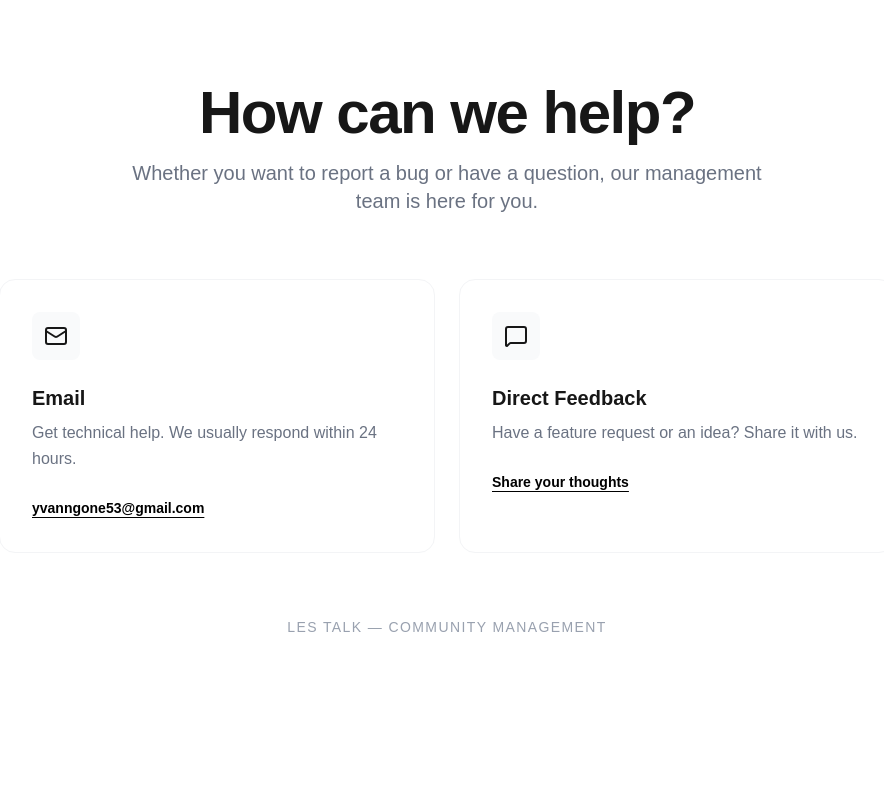
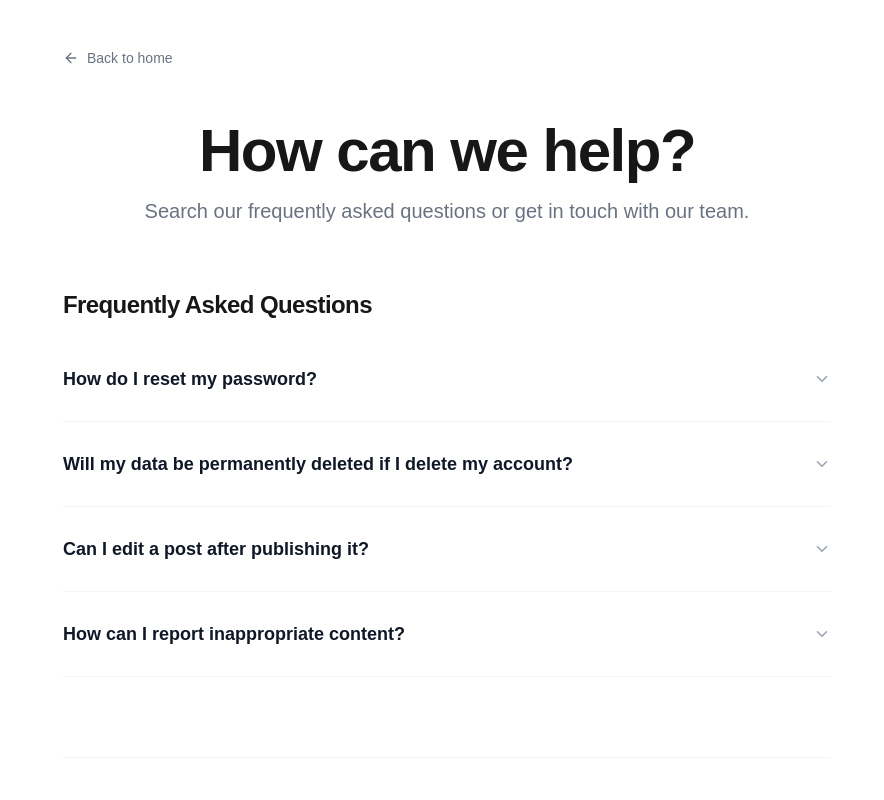
Before and after one commit to yvankraft/blog, a Next.js app: page /support in a window 1280 px wide. Shown: the top 800 px of the page, without its empty margins (193-1077 px from the left). Built offline with nearby package versions, Linux system fonts and the light colour scheme.

Commit message:
feat: enhance support page with FAQ section and contact methods

```diff
--- a/app/blog/[blogId]/page.tsx
+++ /dev/null
@@ -1,15 +0,0 @@
-interface BlogIDPagesProsps {
-  params: {
-    blogId: string;
-  };
-}
-export default function page({ params }: BlogIDPagesProsps) {
-  const { blogId } = params;
-
-  return (
-    <div>
-      <h1 className="title">Blog ID: {blogId}</h1>
-      <p>This is the blog post for ID: {blogId}</p>
-    </div>
-  );
-}
--- a/app/blog/page.tsx
+++ /dev/null
@@ -1,11 +0,0 @@
-import React from "react";
-import Navbar from "../components/Navbar";
-
-export default function pages() {
-  return (
-    <div className="center min-h-screen flex items-center justify-center">
-      <Navbar />
-      <h1 className="title">Blog Pages</h1>
-    </div>
-  );
-}
--- a/app/support/page.tsx
+++ b/app/support/page.tsx
@@ -1,9 +1,26 @@
-import { Mail, MessageSquare, ArrowUpRight } from "lucide-react";
+"use client";
+
+import { useState } from "react";
+import {
+  Mail,
+  MessageSquare,
+  ArrowUpRight,
+  ChevronDown,
+  ArrowLeft,
+} from "lucide-react";
+import Link from "next/link";
+
+interface FAQItem {
+  question: string;
+  answer: string;
+}
 
 export default function SupportPage() {
+  const [openIndex, setOpenIndex] = useState<number | null>(null);
+
   const contactMethods = [
     {
-      title: "Email",
+      title: "Email Support",
       description: "Get technical help. We usually respond within 24 hours.",
       icon: <Mail size={24} />,
       link: "mailto:yvanngone53@gmail.com",
@@ -18,16 +35,111 @@ export default function SupportPage() {
     },
   ];
 
+  const faqs: FAQItem[] = [
+    {
+      question: "How do I reset my password?",
+      answer:
+        "Since we use secure email-based authentication, you can trigger a password reset link directly from the sign-in page by clicking on 'Forgot password'.",
+    },
+    {
+      question: "Will my data be permanently deleted if I delete my account?",
+      answer:
+        "Yes. When you delete your account, all your profile information, sessions, and publications (Posts) are permanently wiped from our database instantly.",
+    },
+    {
+      question: "Can I edit a post after publishing it?",
+      answer:
+        "Absolutely. Go to your profile page, find the post you want to modify, and click on the 'Edit' button to update its content.",
+    },
+    {
+      question: "How can I report inappropriate content?",
+      answer:
+        "If you find a post that violates our community guidelines, please contact us directly via email at yvanngone53@gmail.com with the link to the publication.",
+    },
+  ];
+
+  const toggleFAQ = (index: number) => {
+    setOpenIndex(openIndex === index ? null : index);
+  };
+
   return (
-    <div className="min-h-[90vh] flex flex-col items-center justify-center p-6">
-      <div className="w-full max-w-4xl">
+    <div className="min-h-screen flex flex-col items-center justify-start p-6 py-12 relative">
+      <div className="w-full max-w-3xl">
+        {/* Navigation / Back Home Button */}
+        <div className="mb-12 self-start">
+          <Link
+            href="/"
+            className="inline-flex items-center gap-2 text-sm font-medium text-gray-500 hover:text-black dark:hover:text-white transition-colors group"
+          >
+            <ArrowLeft
+              size={16}
+              className="group-hover:-translate-x-0.5 transition-transform"
+            />
+            Back to home
+          </Link>
+        </div>
+
+        {/* Header */}
         <div className="text-center mb-16">
           <h1 className="text-4xl font-extrabold tracking-tight mb-4 sm:text-6xl">
             How can we help?
           </h1>
           <p className="text-xl text-gray-500 max-w-2xl mx-auto">
-            Whether you want to report a bug or have a question, our management
-            team is here for you.
+            Search our frequently asked questions or get in touch with our team.
+          </p>
+        </div>
+
+        {/* 1. FAQ Section */}
+        <div className="mb-20 w-full">
+          <h2 className="text-2xl font-bold tracking-tight mb-8">
+            Frequently Asked Questions
+          </h2>
+
+          <div className="space-y-4">
+            {faqs.map((faq, index) => {
+              const isOpen = openIndex === index;
+              return (
+                <div
+                  key={index}
+                  className="border-b border-gray-100 dark:border-zinc-900 pb-4 transition-all"
+                >
+                  <button
+                    onClick={() => toggleFAQ(index)}
+                    className="w-full flex justify-between items-center text-left py-3 font-semibold text-lg text-gray-900 dark:text-gray-100 hover:opacity-70 transition-opacity"
+                  >
+                    <span>{faq.question}</span>
+                    <ChevronDown
+                      size={18}
+                      className={`text-gray-400 transition-transform duration-200 ${isOpen ? "rotate-180 text-black dark:text-white" : ""}`}
+                    />
+                  </button>
+
+                  <div
+                    className={`grid transition-all duration-200 ease-in-out ${
+                      isOpen
+                        ? "grid-rows-[1fr] opacity-100 mt-2"
+                        : "grid-rows-[0fr] opacity-0"
+                    }`}
+                  >
+                    <div className="overflow-hidden text-gray-500 dark:text-gray-400 text-base leading-relaxed">
+                      {faq.answer}
+                    </div>
+                  </div>
+                </div>
+              );
+            })}
+          </div>
+        </div>
+
+        {/* 2. Contact Section */}
+        <div className="border-t border-gray-100 dark:border-zinc-900 pt-16 w-full">
+          <div className="mb-8">
+            <h2 className="text-2xl font-bold tracking-tight mb-2">
+              Still need help?
+            </h2>
+            <p className="text-gray-500 text-sm">
+              If you couldn't find an answer above, feel free to reach out
+              directly.
             </p>
           </div>
 
@@ -36,29 +148,31 @@ export default function SupportPage() {
               <a
                 key={i}
                 href={method.link}
-              className="group p-8 bg-white dark:bg-zinc-950 border border-gray-100 dark:border-zinc-900 rounded-2xl hover:border-black dark:hover:border-white transition-all duration-300"
+                className="group p-6 bg-white dark:bg-zinc-950 border border-gray-100 dark:border-zinc-900 rounded-2xl hover:border-black dark:hover:border-white transition-all duration-300"
               >
-              <div className="w-12 h-12 bg-gray-50 dark:bg-zinc-900 rounded-lg flex items-center justify-center mb-6 group-hover:scale-110 transition-transform">
+                <div className="w-10 h-10 bg-gray-50 dark:bg-zinc-900 rounded-lg flex items-center justify-center mb-5 group-hover:scale-110 transition-transform">
                   {method.icon}
                 </div>
-              <h3 className="text-xl font-bold mb-2 flex items-center gap-2">
+                <h3 className="text-lg font-bold mb-1 flex items-center gap-2">
                   {method.title}
                   <ArrowUpRight
-                  size={16}
+                    size={14}
                     className="text-gray-400 opacity-0 group-hover:opacity-100 transition-opacity"
                   />
                 </h3>
-              <p className="text-gray-500 mb-6 leading-relaxed">
+                <p className="text-gray-500 text-sm mb-4 leading-relaxed">
                   {method.description}
                 </p>
-              <span className="text-sm font-semibold text-black dark:text-white underline underline-offset-4">
+                <span className="text-xs font-semibold text-black dark:text-white underline underline-offset-4">
                   {method.label}
                 </span>
               </a>
             ))}
           </div>
+        </div>
 
-        <p className="mt-16 text-center text-gray-400 text-sm tracking-widest uppercase">
+        {/* Footer */}
+        <p className="mt-24 text-center text-gray-400 text-xs tracking-widest uppercase">
           Les Talk — Community Management
         </p>
       </div>
```
Lines whose indentation alone changed are shown as unchanged.
